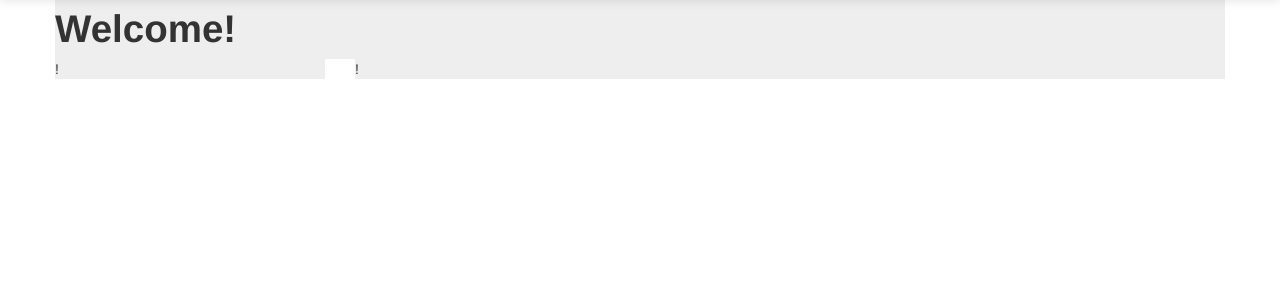
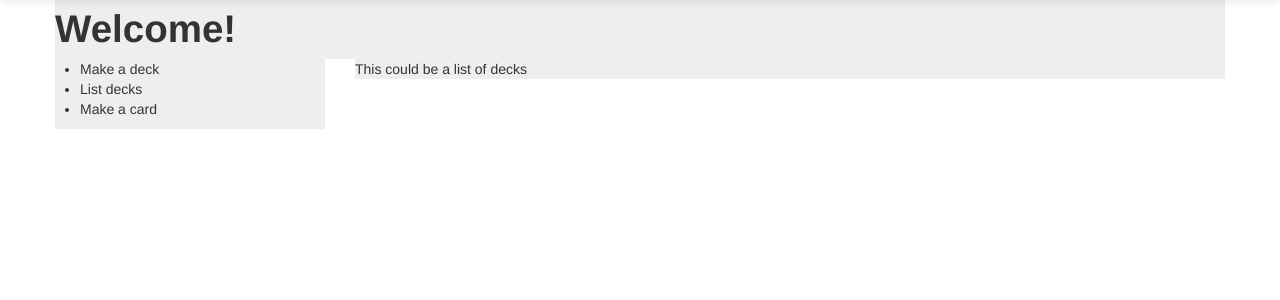
Before and after one commit to jhgaylor/django-flasher, a Django app: page / in a window 1280 px wide. Shown: the part 41-341 px from the top of the page. Run offline with Django 3.2, Linux system fonts and the light colour scheme; a user stored in the database is signed in; parts of the project's set-up code (start-up, migrations or seed data) failed here and were passed over; some libraries are stand-ins or nearby versions.

Commit message:
janitorial work

```diff
--- a/notecard/templates/notecard/index.html
+++ b/notecard/templates/notecard/index.html
@@ -1,9 +1,14 @@
 {% extends 'base.html' %}
 
 {% block sidebar %}
-!
+<ul>
+    <li>Make a deck</li>
+    <li>List decks</li>
+    <li>Make a card</li>
+</ul>
 {% endblock %}
 
+
 {% block content %}
-!
+This could be a list of decks
 {% endblock %}
```
Also changed, not shown: README.md, data.sqlite.
